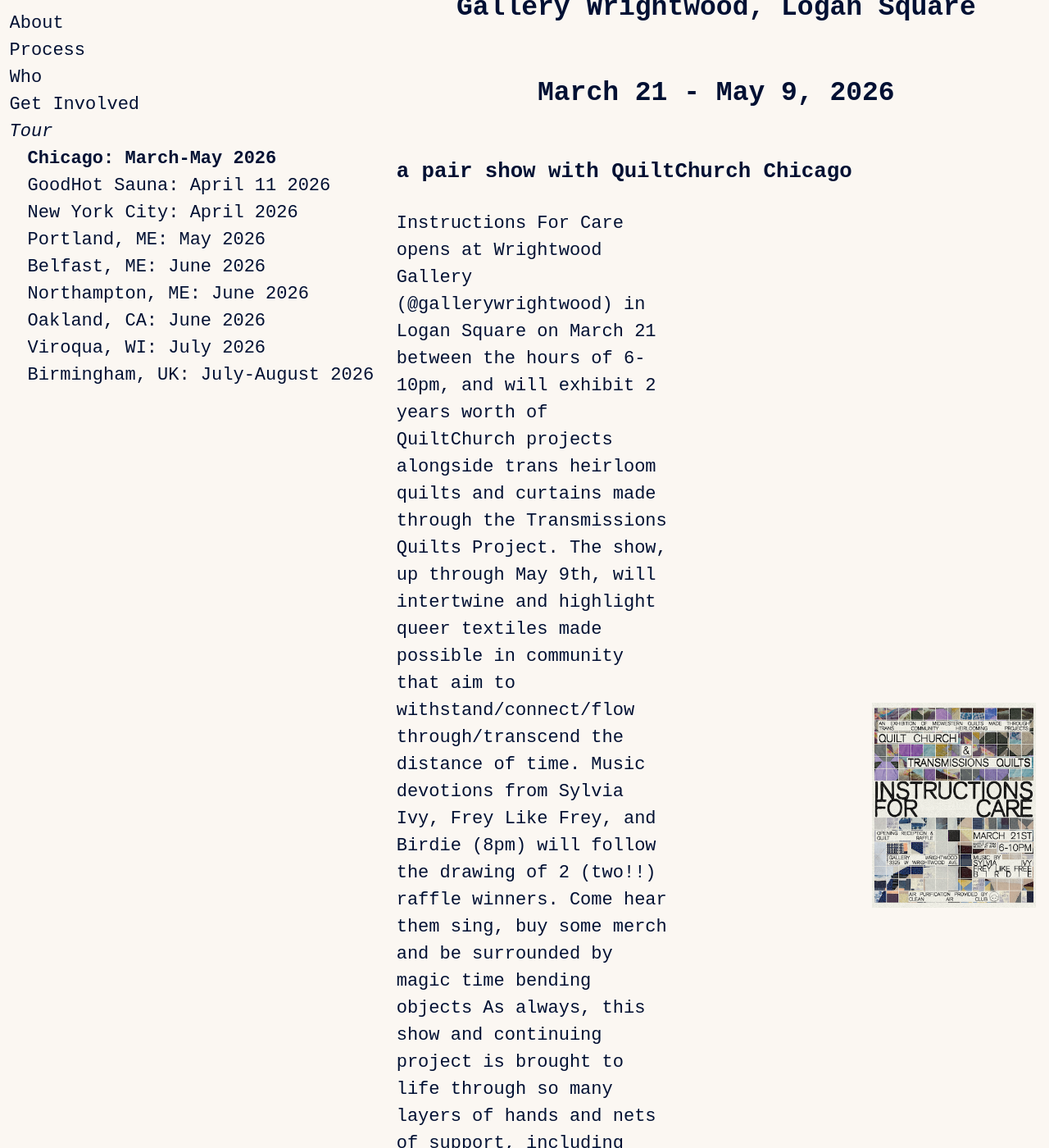
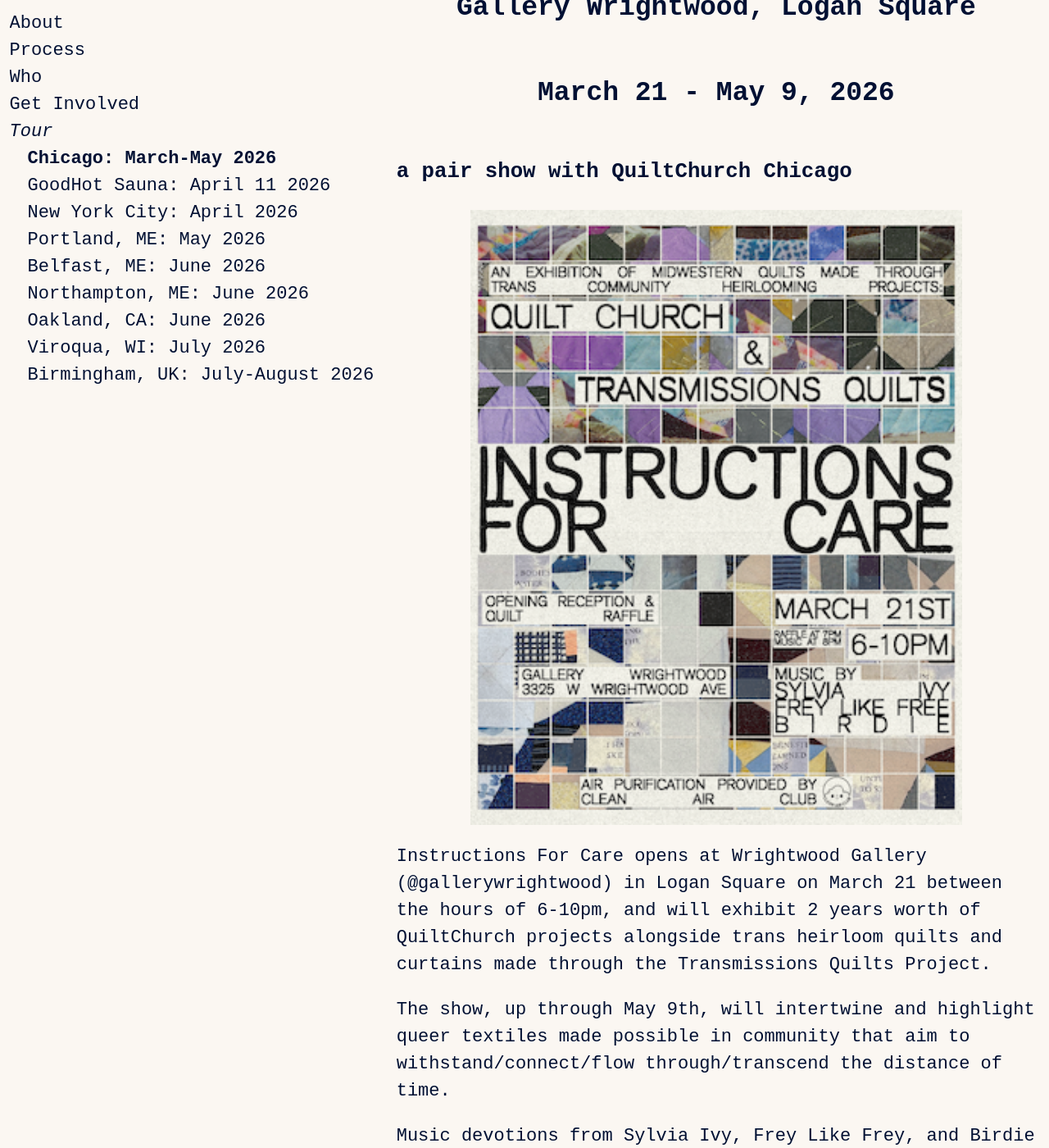
Before and after one commit to danieldickison/transmission-site, a Jekyll site: the page built from chicago.markdown, in a window 1280 px wide and 1400 px high, scrolled down 336 px. Shown: the whole window at 82% size. Built offline with Jekyll 4.4.1, drawn with Linux system fonts in a browser that asks for light colours; some web fonts are replaced; our own code applies the rules of GitHub Pages for plain Markdown files; some of the changed text lies outside the part shown.

Commit message:
Refactor HTML structure in chicago.markdown
Removed unnecessary HTML div elements and adjusted image tag.

```diff
--- a/chicago.markdown
+++ b/chicago.markdown
@@ -8,15 +8,13 @@
 
 ### a pair show with QuiltChurch Chicago
 
-<div class="two-col">
-  <img
+<img
       class="right"
       src="/assets/images/QC_POSTER.PNG"
       alt="tiled quilt flyer sharing details for a show in Chicago in March"
       width="600" height="800"
-  />
-  <div class="left" markdown="1">
-</div>
+/>
+
 
 Instructions For Care opens at Wrightwood Gallery (@gallerywrightwood) in Logan Square on March 21 between the hours of 6-10pm, and will exhibit 2 years worth of QuiltChurch projects alongside trans heirloom quilts and curtains made through the Transmissions Quilts Project.
 
```
